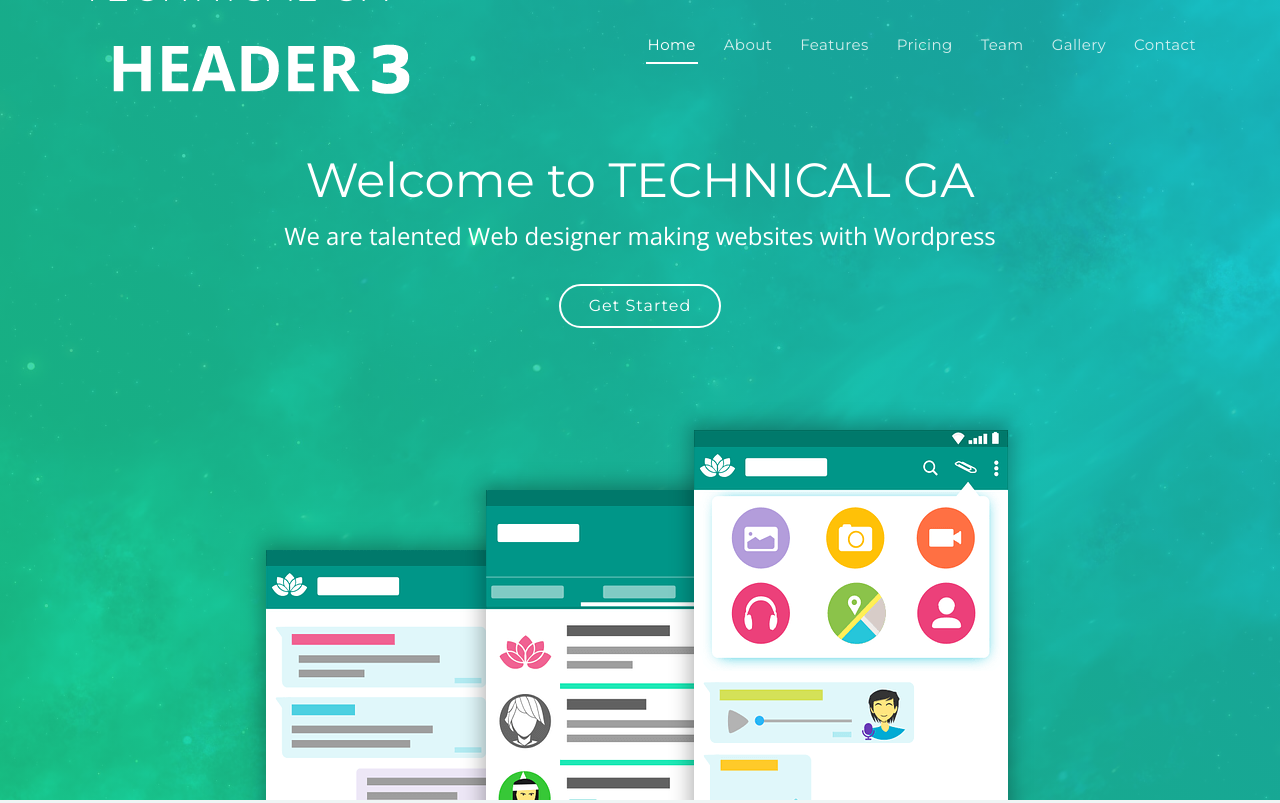
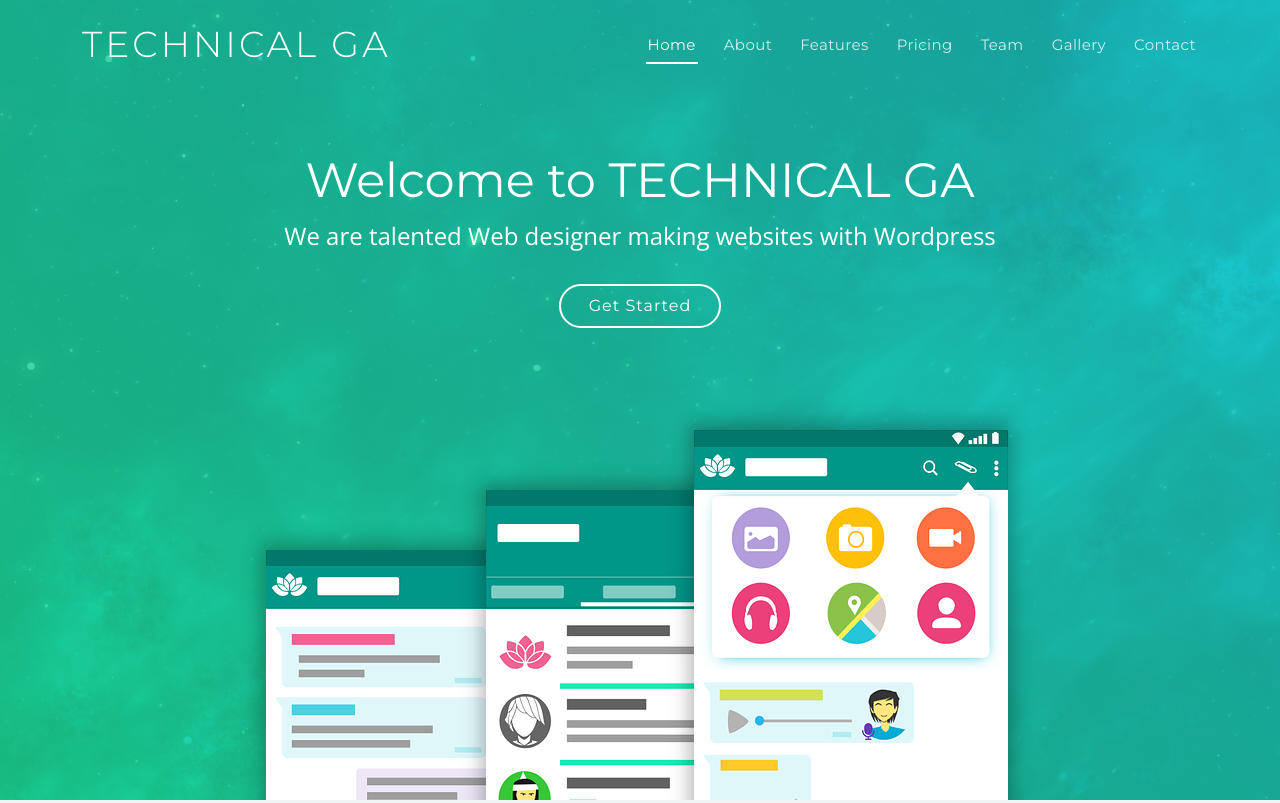
Before and after one commit to technicalga/technicalga, a plain HTML site: page index.html in a window 1280 px wide. Shown: the top 803 px of the page. Drawn offline with nearby package versions, Linux system fonts and the light colour scheme.

Commit message:
Update index.html

```diff
--- a/index.html
+++ b/index.html
@@ -37,7 +37,7 @@
       <div id="logo">
         <h1><a href="index.html">TECHNICAL GA</a></h1>
         <!-- Uncomment below if you prefer to use an image logo -->
-        <a href="index.html"><img src="assets/img/logo.png" alt=""></a>
+         <!--<a href="index.html"><img src="assets/img/logo.png" alt=""></a>-->
       </div>
 
       <nav id="navbar" class="navbar">
```
